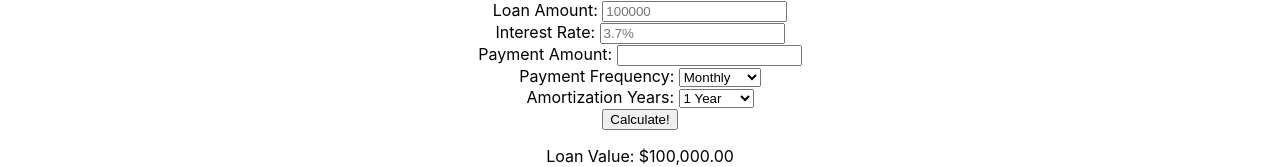
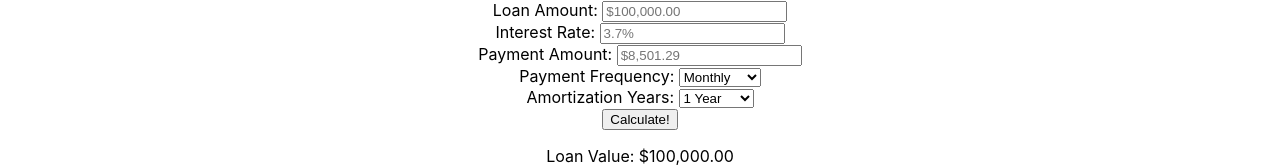
Before and after one commit to tabishz/amortization-calculator, a React (Create React App) app: page / in a window 1280 px wide. Shown: the top 167 px of the page. Built offline with nearby package versions, Linux system fonts and the light colour scheme.

Commit message:
adding formatted placeholders for loan amount and payment amount

```diff
--- a/src/App.js
+++ b/src/App.js
@@ -94,13 +94,13 @@ class App extends Component {
     return (
       <div className="App">
         <label>Loan Amount: </label>
-        <input type="number" id="loanAmount" placeholder="100000" onChange={this.updateValue}></input>
+        <input type="number" id="loanAmount" placeholder={numForm.format(this.state.loanAmount)} onChange={this.updateValue}></input>
         <br />
         <label>Interest Rate: </label>
         <input type="number" id="interest" placeholder="3.7%" onChange={this.updateValue}></input>
         <br />
         <label>Payment Amount: </label>
-        <input type="number" id="alternatePayment" onChange={this.updateValue}></input>
+        <input type="number" id="alternatePayment" placeholder={numForm.format(this.state.payment)} onChange={this.updateValue}></input>
         <br />
         <label>Payment Frequency: </label>
         <select id="frequency" onChange={this.updateValue}>
```
